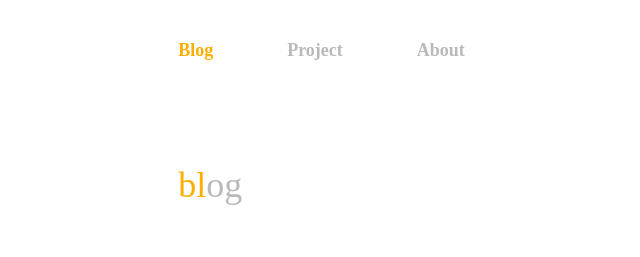
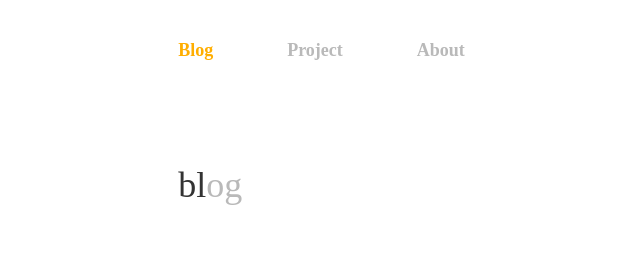
Before and after one commit to cjisu/blog, a Gatsby site: page / in a window 1280 px wide. Shown: the top 257 px of the page, 1-641 px from the left. Built offline with nearby package versions, Linux system fonts and the light colour scheme; Gatsby itself is replaced by a stand-in of ours.

Commit message:
Modify blog title color

```diff
--- a/src/components/blogTitle.js
+++ b/src/components/blogTitle.js
@@ -11,7 +11,7 @@ const Wrapper = styled.div`
 
 export default () => (
   <Wrapper>
-    <span style={{color: "#FFAE00"}}>bl</span>
+    <span style={{color: "#333333"}}>bl</span>
     <span style={{color: "#B9B9B9"}}>og</span>
   </Wrapper>
 )
```
